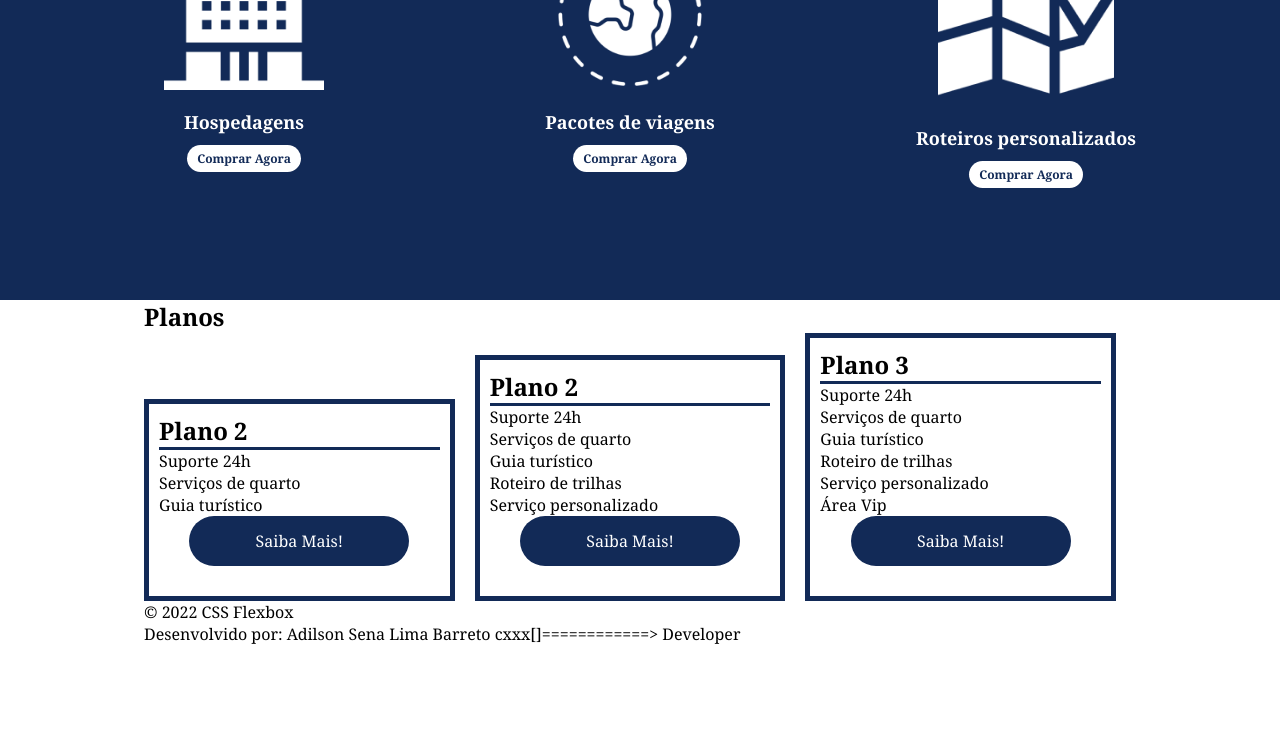
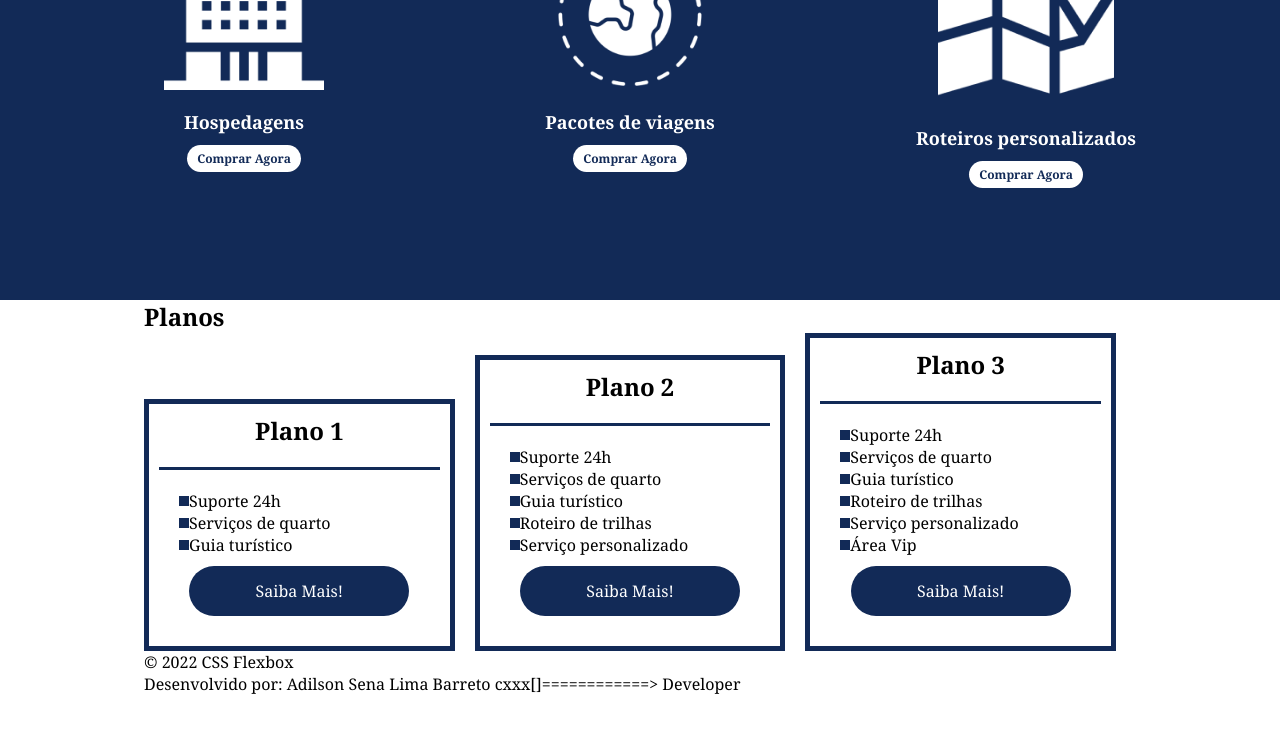
Before and after one commit to AdilsonSena/project-flex-box-dio, a plain HTML site: page flex-projeto/index.html in a window 1280 px wide. Shown: the part 1374-2106 px from the top of the page. Drawn offline with Linux system fonts and the light colour scheme.

Commit message:
FEAT: Adicionando marcadores (::before)

```diff
--- a/flex-projeto/index.html
+++ b/flex-projeto/index.html
@@ -75,7 +75,7 @@
 
         <div class="list-planos">
             <div class="item-plano">
-                <h3>Plano 2</h3>
+                <h3>Plano 1</h3>
                 <ul>
                     <li>Suporte 24h</li>
                     <li>Serviços de quarto</li>
--- a/flex-projeto/style.css
+++ b/flex-projeto/style.css
@@ -191,6 +191,7 @@ header .menu {
     font-size: 24px;
     display: flex;
     flex-direction: column;
+    text-align: center;
 }
 
 .item-plano h3::after {
@@ -198,4 +199,25 @@ header .menu {
     background-color: #122A57;
     width: 100%;
     height: 3px;
+    margin-top: 20px;
+    margin-bottom: 10px;
 }
+
+.item-plano ul {
+    padding: 10px 20px;
+    display: flex;
+    flex-direction: column;
+}
+
+.item-plano ul li {
+    display: flex;
+    flex-wrap: nowrap;
+    align-items: center;
+}
+
+.item-plano ul li::before {
+    content: '';
+    width: 10px;
+    height: 10px;
+    background-color: #122A57;
+}
```
